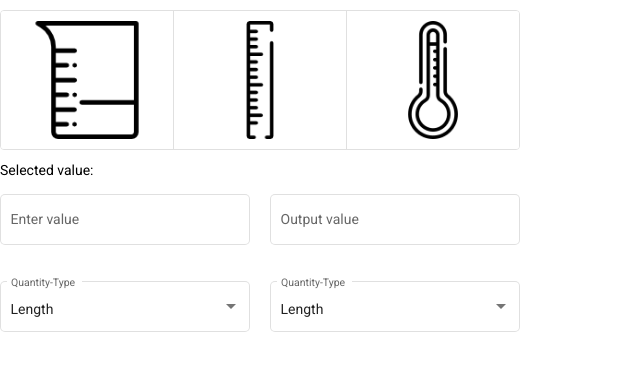
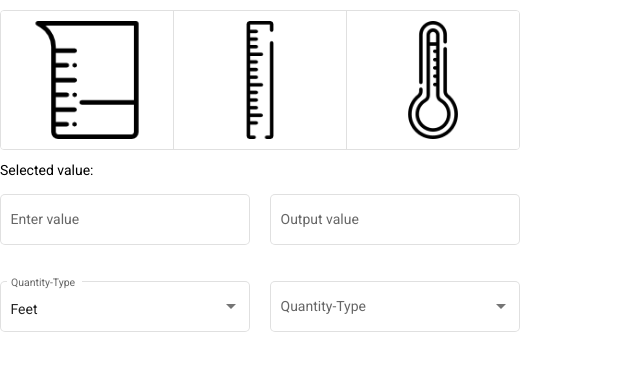
Before and after one commit to himanshugharat/Quantity-Measurement-App, an Angular app: page /quantity in a window 1280 px wide. Shown: the top 368 px of the page, without its empty margins (0-640 px from the left). Built offline with nearby package versions, Linux system fonts and the light colour scheme.

Commit message:
refactor: the select quantity fild to retun the selected value

```diff
--- a/src/app/components/quantity/quantity.component.html
+++ b/src/app/components/quantity/quantity.component.html
@@ -19,15 +19,16 @@
 <div>
     <mat-form-field class="select-field" appearance="outline">
         <mat-label>Quantity-Type</mat-label>
-        <mat-select [(value)]="selectedFood">
+        <mat-select [(value)]="selectedFood" #elect>
             <mat-option *ngFor="let quantity of quantity" [value]="quantity.value">
                 {{quantity.viewValue}}
             </mat-option>
         </mat-select>
     </mat-form-field>
+  <!--  <div>{{elect.value}}</div>-->
     <mat-form-field class="select-field" appearance="outline">
         <mat-label>Quantity-Type</mat-label>
-        <mat-select [(value)]="selectedFood">
+        <mat-select>
             <mat-option *ngFor="let quantity of quantity" [value]="quantity.value">
                 {{quantity.viewValue}}
             </mat-option>
--- a/src/app/components/quantity/quantity.component.ts
+++ b/src/app/components/quantity/quantity.component.ts
@@ -13,9 +13,10 @@ interface quantity {
 export class QuantityComponent implements OnInit {
   form: FormGroup;
   quantity: quantity[] = [
-    {value: 'length-0', viewValue: 'Length'},
-    {value: 'volume-1', viewValue: 'volume'},
-    {value: 'temperature-2', viewValue: 'temperature'}
+    {value: 'length-0', viewValue: 'Feet'},
+      {value: 'length-1', viewValue: 'Inch'},
+      {value: 'length-2', viewValue: 'Yard'},
+      {value: 'length-3', viewValue: 'Centimeter'},
   ];
   selectedFood = this.quantity[0].value;
 
@@ -32,18 +33,21 @@ export class QuantityComponent implements OnInit {
       {value: 'length-2', viewValue: 'Yard'},
       {value: 'length-3', viewValue: 'Centimeter'},
     ];
+    this.selectedFood = this.quantity[0].value;
    }
    if(val == "volume"){
     quantity: this.quantity = [
-      {value: 'length-0', viewValue: 'Litre'},
-      {value: 'length-1', viewValue: 'Gallon'},
+      {value: 'volume-0', viewValue: 'Litre'},
+      {value: 'volume-1', viewValue: 'Gallon'},
     ];
+    this.selectedFood = this.quantity[0].value;
    }
    if(val == "temperature"){
     quantity: this.quantity = [
-      {value: 'length-0', viewValue: 'Celsius'},
-      {value: 'length-1', viewValue: 'Fahrenheit'},
+      {value: 'temperature-0', viewValue: 'Celsius'},
+      {value: 'temperature-1', viewValue: 'Fahrenheit'},
     ];
+    this.selectedFood = this.quantity[0].value;
    }
 
  }
```
